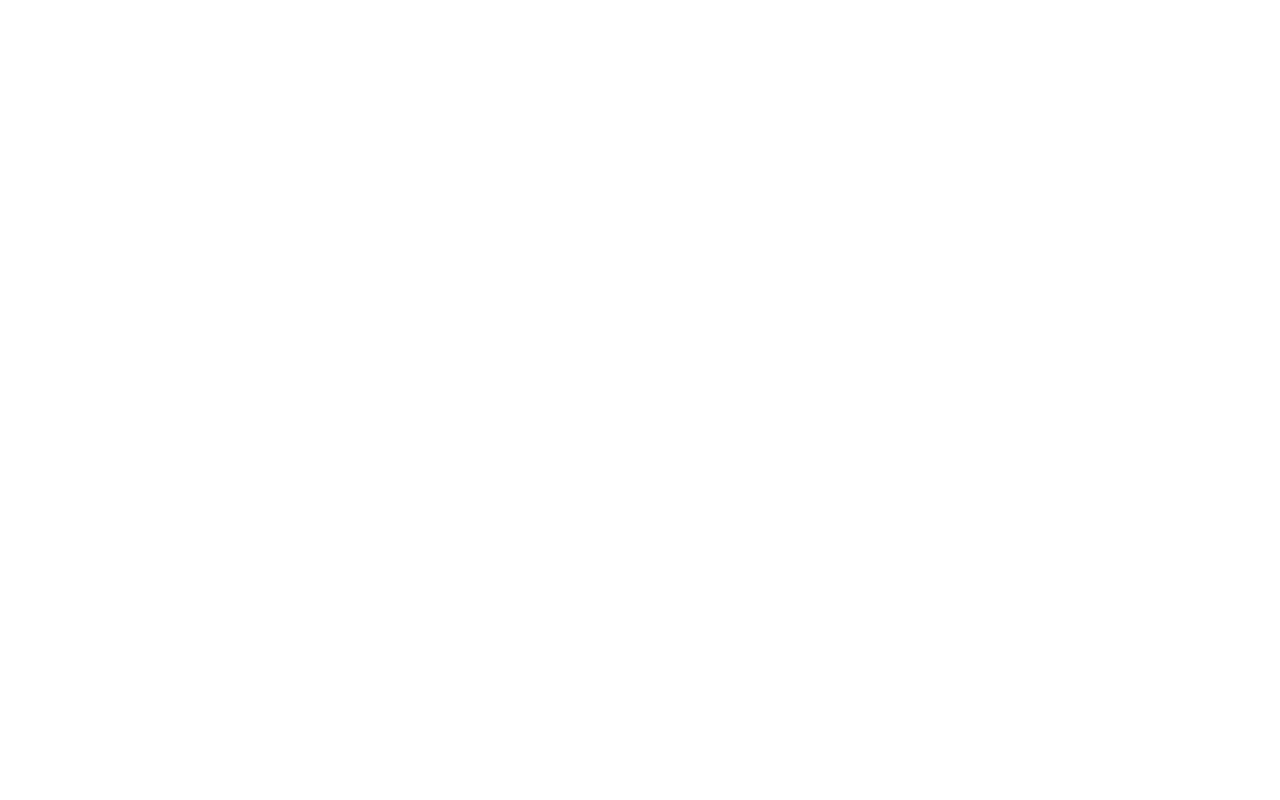
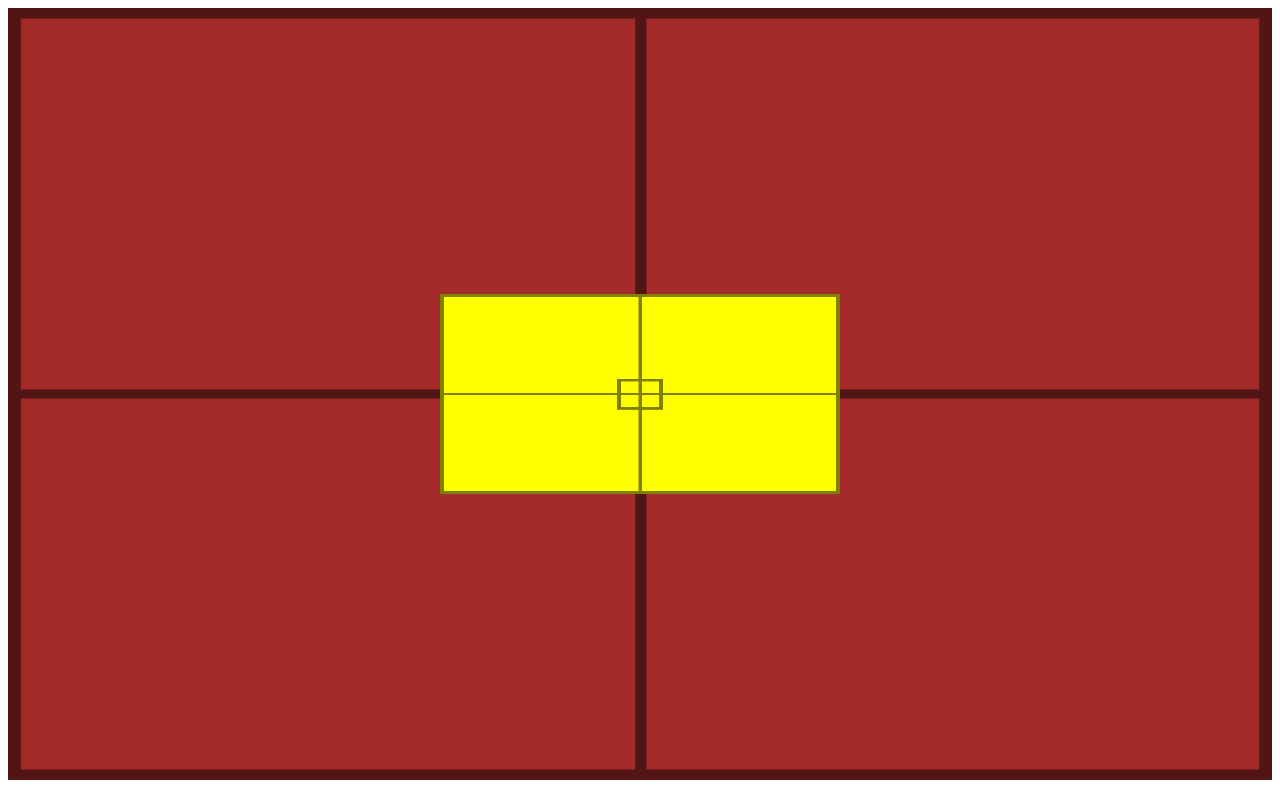
Before and after one commit to EDH74/Modulo-3_exercicio, a plain HTML site: page ex022/index05.html in a window 1280 px wide. Drawn offline with Linux system fonts and the light colour scheme.

Commit message:
Update index05.html

```diff
--- a/ex022/index05.html
+++ b/ex022/index05.html
@@ -3,9 +3,39 @@
 <head>
     <meta charset="UTF-8">
     <meta name="viewport" content="width=device-width, initial-scale=1.0">
-    <title>Num sei o titulo ainda</title>
+    <title>Box position</title>
 </head>
+
+<style>
+    section#container{
+        position: relative;
+        background-size: 100% 100%;
+        background-image: url(../imagens/target001.png);
+
+        height:94vh;
+        padding: 10px;
+        background-color: brown;
+    }
+
+    article#conteudo{
+        background-color: yellow;
+        height: 200px;
+        width: 400px;
+        background-image: url(../imagens/target001.png);
+        background-size: 100% 100%;
+        position: absolute;
+
+        left: 50%;
+        top: 50%;
+        transform: translate(-50%, -50%);
+    }
+</style>
+
 <body>
+    <section id="container">
+        <article id="conteudo">
 
+        </article>
+    </section>
 </body>
 </html>
```
